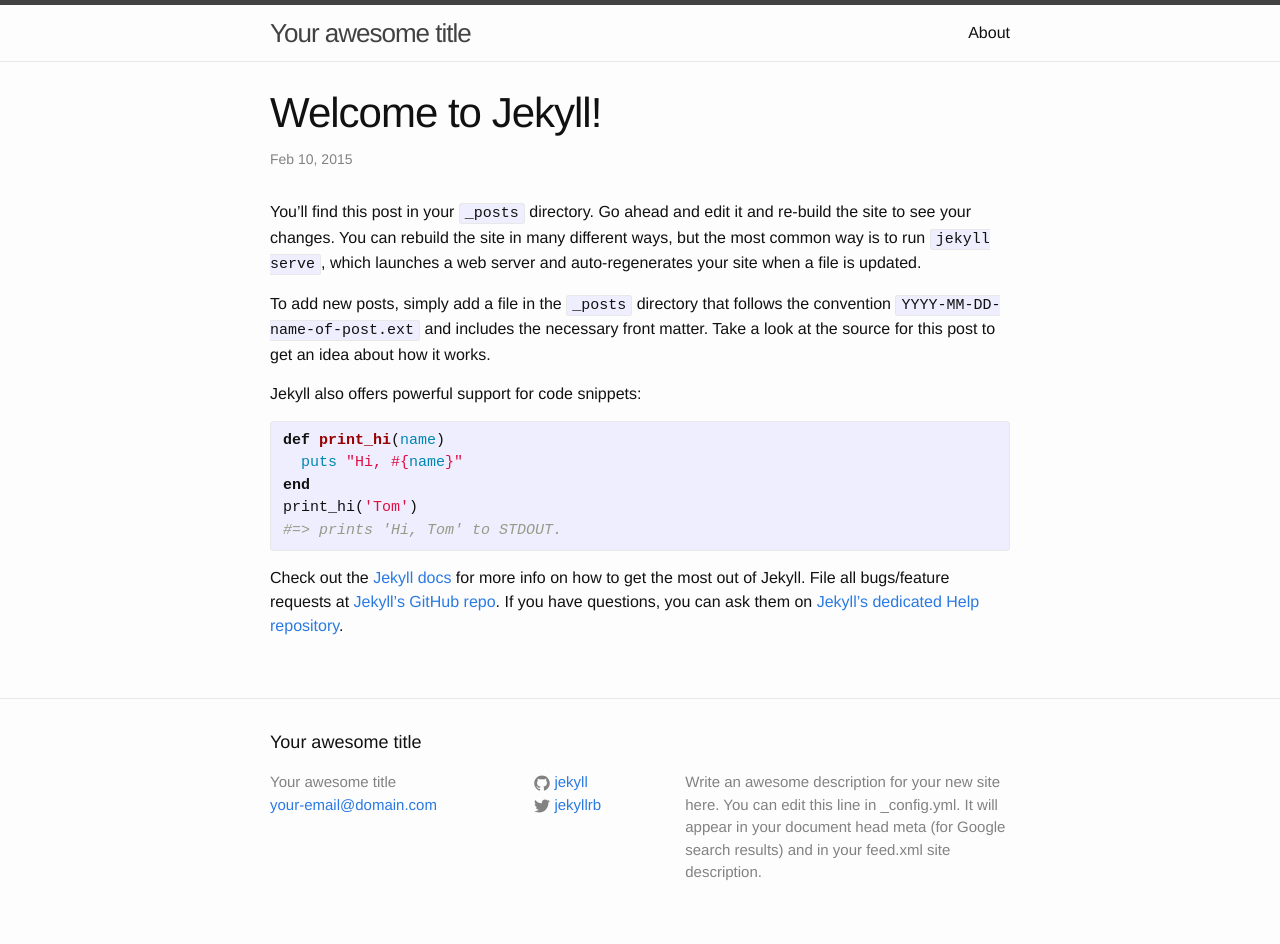
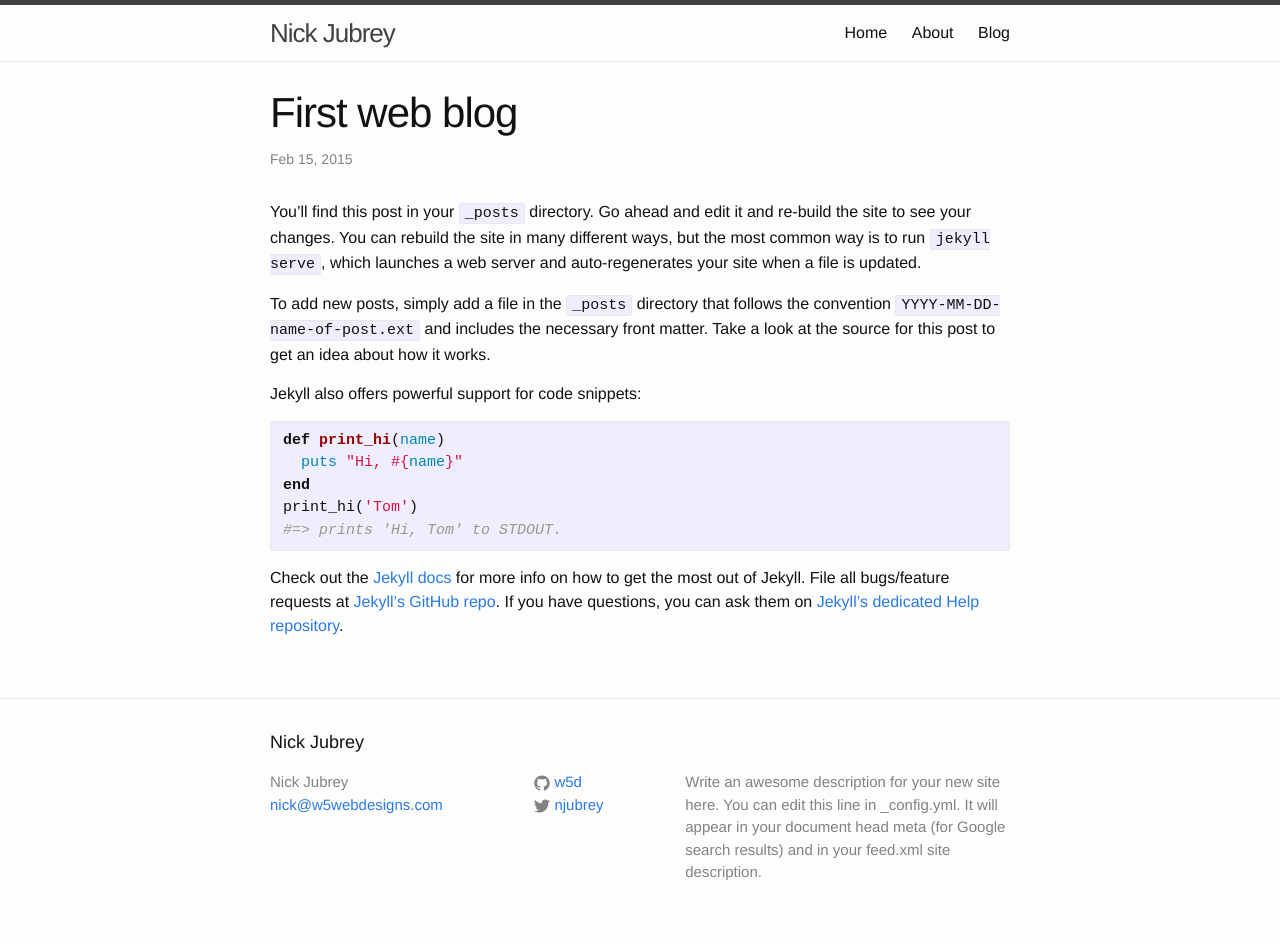
Before and after one commit to w5d/blog, a Jekyll site: the page built from web-things/_posts/2015-02-15-blog-with-jekyll.md, in a window 1280 px wide. Built offline with Jekyll 4.4.1, drawn with Linux system fonts in a browser that asks for light colours.

Commit message:
pushing site

```diff
--- a/_config.yml
+++ b/_config.yml
@@ -1,14 +1,14 @@
 # Site settings
-title: Your awesome title
-email: your-email@domain.com
+title: Nick Jubrey
+email: nick@w5webdesigns.com
 description: > # this means to ignore newlines until "baseurl:"
   Write an awesome description for your new site here. You can edit this
   line in _config.yml. It will appear in your document head meta (for
   Google search results) and in your feed.xml site description.
 baseurl: "" # the subpath of your site, e.g. /blog/
 url: "http://yourdomain.com" # the base hostname & protocol for your site
-twitter_username: jekyllrb
-github_username:  jekyll
+twitter_username: njubrey
+github_username:  w5d
 
 # Build settings
 markdown: kramdown
--- a/_includes/header.html
+++ b/_includes/header.html
@@ -14,9 +14,10 @@
       </a>
 
       <div class="trigger">
-        {% for page in site.pages %}
-          {% if page.title %}
-          <a class="page-link" href="{{ page.url | prepend: site.baseurl }}">{{ page.title }}</a>
+        {% assign pages = site.pages | sort:"weight" %}
+        {% for p in pages %}
+          {% if p.title %}
+          <a class="page-link" href="{{ p.url | prepend: site.baseurl }}">{{ p.title }}</a>
           {% endif %}
         {% endfor %}
       </div>
--- a/_posts/2015-02-15-first-post.markdown
+++ b/web-things/_posts/2015-02-15-blog-with-jekyll.md
@@ -1,8 +1,8 @@
 ---
 layout: post
-title:  "Welcome to Jekyll!"
-date:   2015-02-10 13:36:56
-categories: jekyll update
+title:  "First web blog"
+date:   2015-02-15 13:36:56
+
 ---
 You’ll find this post in your `_posts` directory. Go ahead and edit it and re-build the site to see your changes. You can rebuild the site in many different ways, but the most common way is to run `jekyll serve`, which launches a web server and auto-regenerates your site when a file is updated.
 
```
Also changed, not shown: about.md (+1 -0 lines), blog.md (added, +18 -0 lines), books/_posts/2015-02-10-scream-free-parenting.md (renamed from _posts/2015-02-10-welcome-to-jekyll.markdown, +2 -2 lines), index.html (+8 -11 lines).
